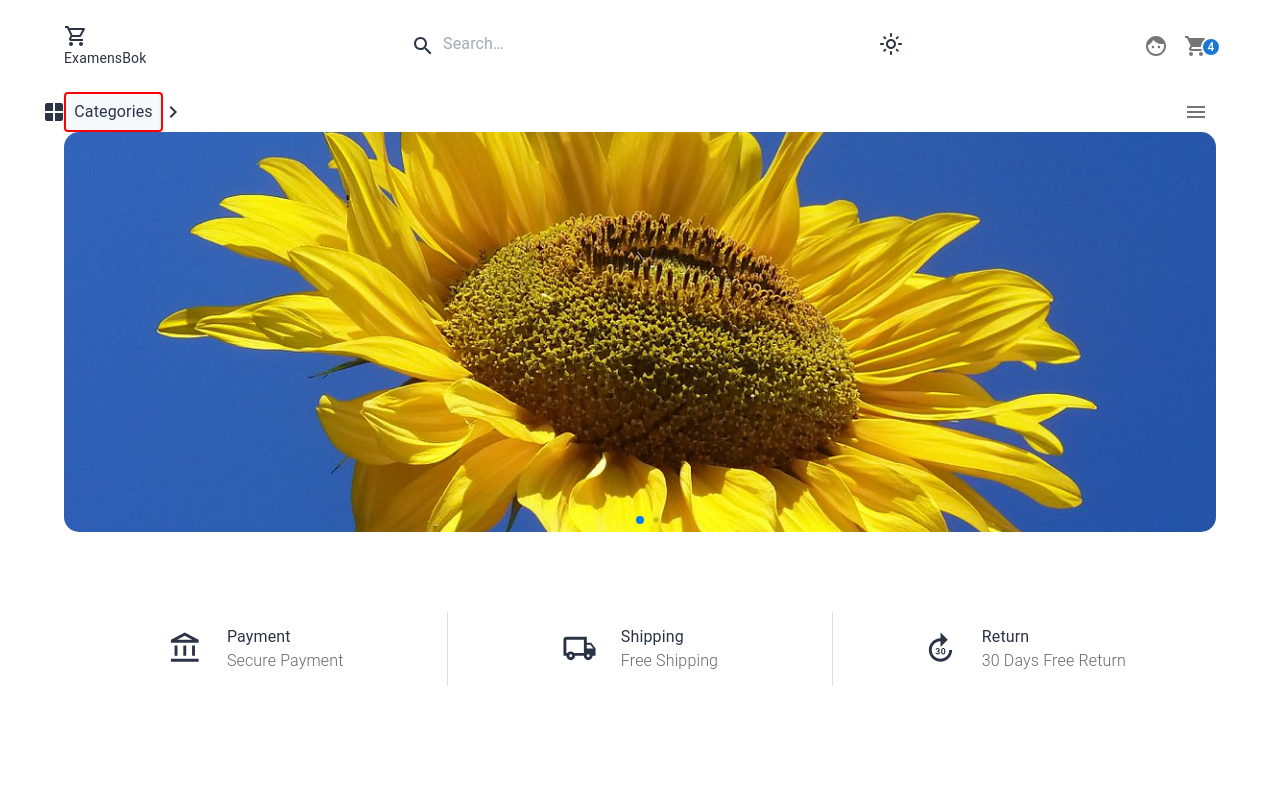
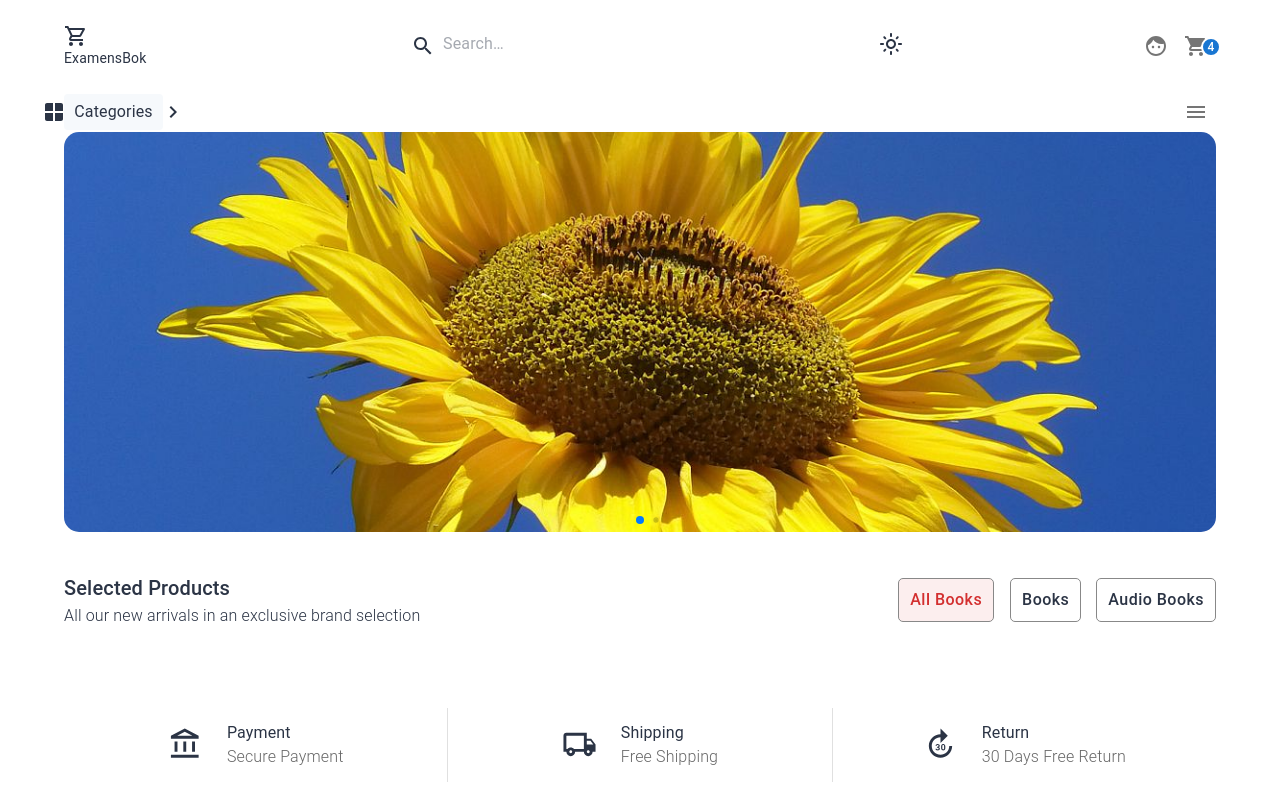
Before and after one commit to ebrahimmousa/eksamensbok, a React (Vite) app: page / in a window 1280 px wide. Shown: the top 800 px of the page. Built offline with nearby package versions, Linux system fonts and the light colour scheme.

Commit message:
Added toggle buttons

```diff
--- a/src/App.jsx
+++ b/src/App.jsx
@@ -8,6 +8,7 @@ import "swiper/css";
 import "swiper/css/pagination";
 import Icons from "./components/hero/Icons";
 import Footer from "./components/footer/Footer";
+import Main from "./components/main/main";
 
 function App() {
   const [theme, colorMode] = useMode();
@@ -19,6 +20,7 @@ function App() {
         <Header />
         <NavBar />
         <Hero />
+        <Main />
         <Icons />
         <Footer />
       </ThemeProvider>
--- a/src/components/header/NavBar.jsx
+++ b/src/components/header/NavBar.jsx
@@ -52,7 +52,6 @@ const NavBar = () => {
     >
       <Box>
         <Button
-          className="border"
           id="basic-button"
           aria-controls={open ? "basic-menu" : undefined}
           aria-haspopup="true"
--- /dev/null
+++ b/src/components/main/main.jsx
@@ -0,0 +1,79 @@
+import React from "react";
+import { Box, Container, Stack, Typography } from "@mui/material";
+import FormatAlignLeftIcon from "@mui/icons-material/FormatAlignLeft";
+import FormatAlignCenterIcon from "@mui/icons-material/FormatAlignCenter";
+import FormatAlignRightIcon from "@mui/icons-material/FormatAlignRight";
+import FormatAlignJustifyIcon from "@mui/icons-material/FormatAlignJustify";
+import ToggleButton from "@mui/material/ToggleButton";
+import ToggleButtonGroup from "@mui/material/ToggleButtonGroup";
+import { useTheme } from "@emotion/react";
+
+const Main = () => {
+  const [alignment, setAlignment] = React.useState("left");
+
+  const handleAlignment = (event, newAlignment) => {
+    setAlignment(newAlignment);
+  };
+  const theme = useTheme();
+  return (
+    <Container sx={{ mt: 5 }}>
+      <Stack>
+        <Stack
+          direction={"row"}
+          alignItems={"center"}
+          justifyContent={"space-between"}
+          flexWrap={"wrap"}
+          gap={3}
+        >
+          <Box>
+            <Typography variant="h6">Selected Products</Typography>
+            <Typography fontWeight={300} variant="body1">
+              All our new arrivals in an exclusive brand selection
+            </Typography>
+          </Box>
+          <ToggleButtonGroup
+            color="error"
+            value={alignment}
+            exclusive
+            onChange={handleAlignment}
+            aria-label="text alignment"
+            sx={{
+              ".mui-selected": {
+                border: "1px solid rgba (233, 69, 96, 0.5) !important",
+                color: "#e94560",
+                bgcolor: "initial",
+              },
+            }}
+          >
+            <ToggleButton
+              sx={{ color: theme.palette.text.primary }}
+              className="myButton"
+              value="left"
+              aria-label="left aligned"
+            >
+              All Books{" "}
+            </ToggleButton>
+            <ToggleButton
+              sx={{ mx: "16px !important", color: theme.palette.text.primary }}
+              className="myButton"
+              value="center"
+              aria-label="centered"
+            >
+              Books{" "}
+            </ToggleButton>
+            <ToggleButton
+              sx={{ color: theme.palette.text.primary }}
+              className="myButton"
+              value="right"
+              aria-label="right aligned"
+            >
+              Audio Books{" "}
+            </ToggleButton>
+          </ToggleButtonGroup>
+        </Stack>
+      </Stack>
+    </Container>
+  );
+};
+
+export default Main;
--- a/src/index.css
+++ b/src/index.css
@@ -5,3 +5,12 @@
 .border{
     border: 2px solid red !important;
 }
+
+.myButton {
+    border-radius: 5px !important;
+    border: 1px solid #888 !important;
+    text-transform: capitalize !important;
+    padding-top: 7px !important;
+    padding-bottom: 7px !important;
+    font-size: 16px !important;
+}
```
